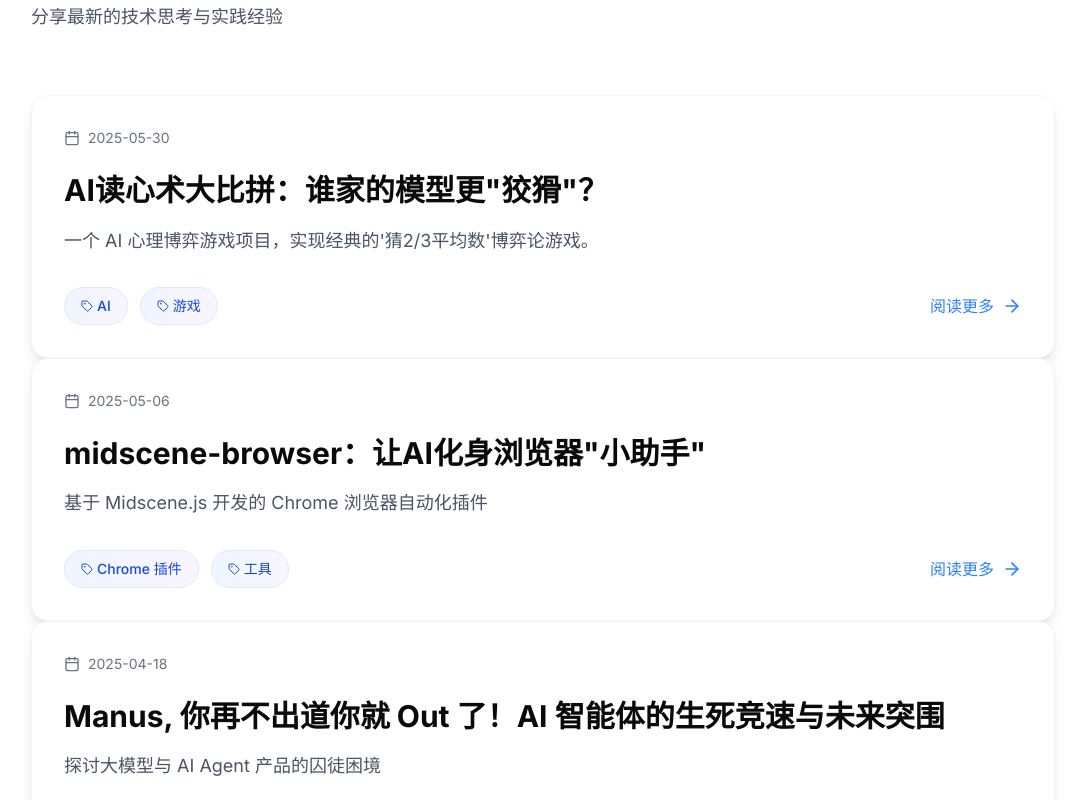
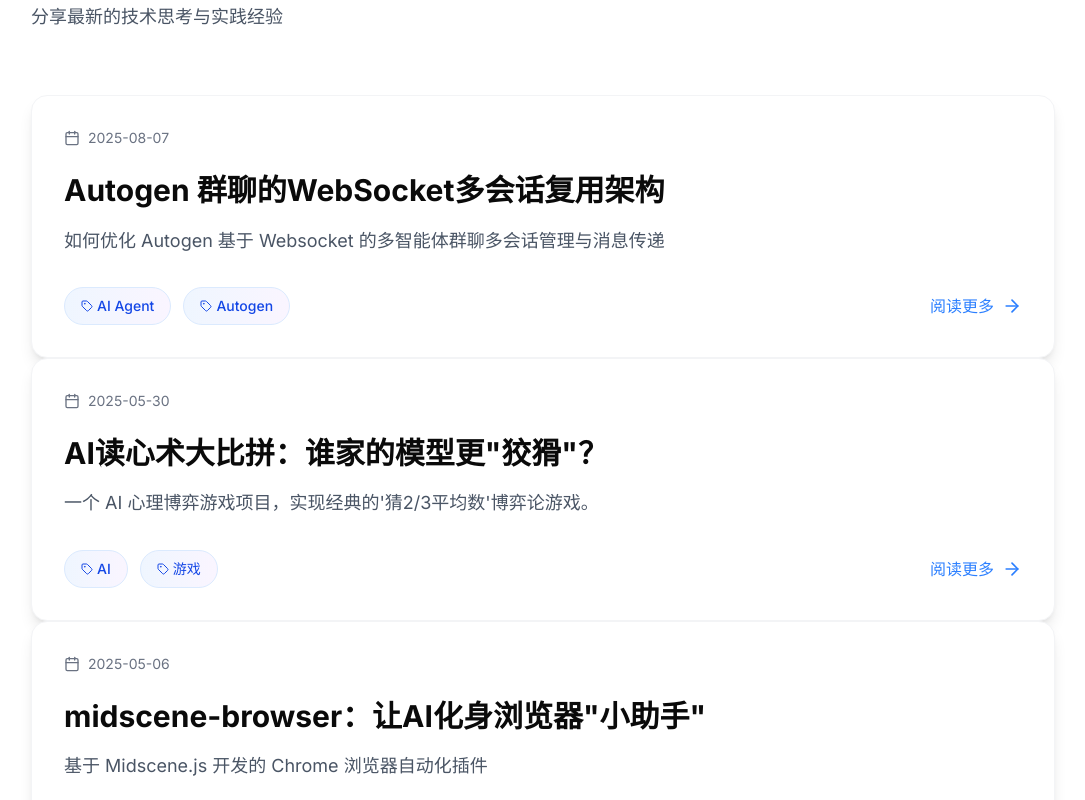
Before and after one commit to fishisnow/homepage, a Next.js app: page / in a window 1280 px wide. Shown: the part 760-1560 px from the top of the page, without its empty margins (97-1182 px from the left). Built offline with nearby package versions, Linux system fonts and the light colour scheme.

Commit message:
feat: 增加文章

```diff
--- a/src/app/page.tsx
+++ b/src/app/page.tsx
@@ -9,6 +9,12 @@
 
 const posts = [
     {
+        title: "Autogen 群聊的WebSocket多会话复用架构",
+        excerpt: "如何优化 Autogen 基于 Websocket 的多智能体群聊多会话管理与消息传递",
+        date: "2025-08-07",
+        tags: ["AI Agent", "Autogen"],
+        link: "https://mp.weixin.qq.com/s/wk-ydLlUdytg4slWlw16FA"
+    },{
         title: "AI读心术大比拼：谁家的模型更\"狡猾\"？",
         excerpt: "一个 AI 心理博弈游戏项目，实现经典的'猜2/3平均数'博弈论游戏。",
         date: "2025-05-30",
```
